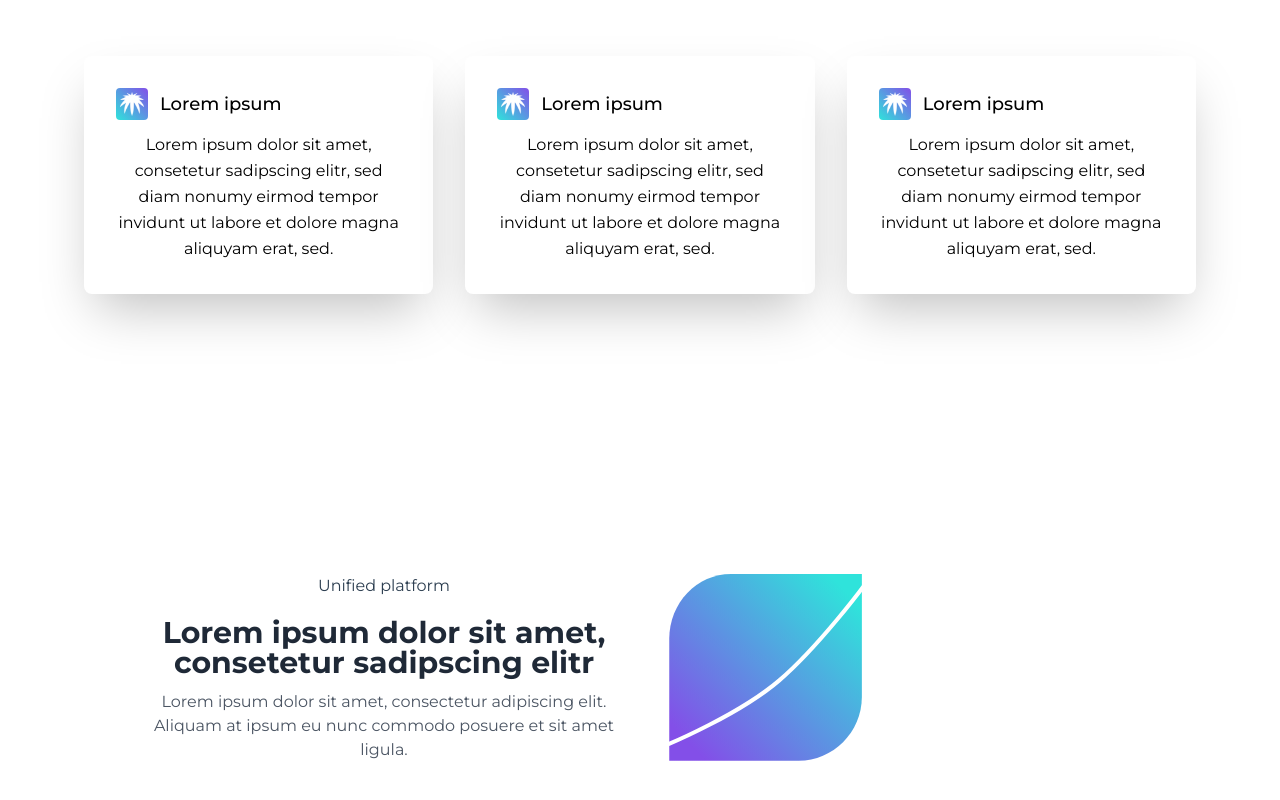
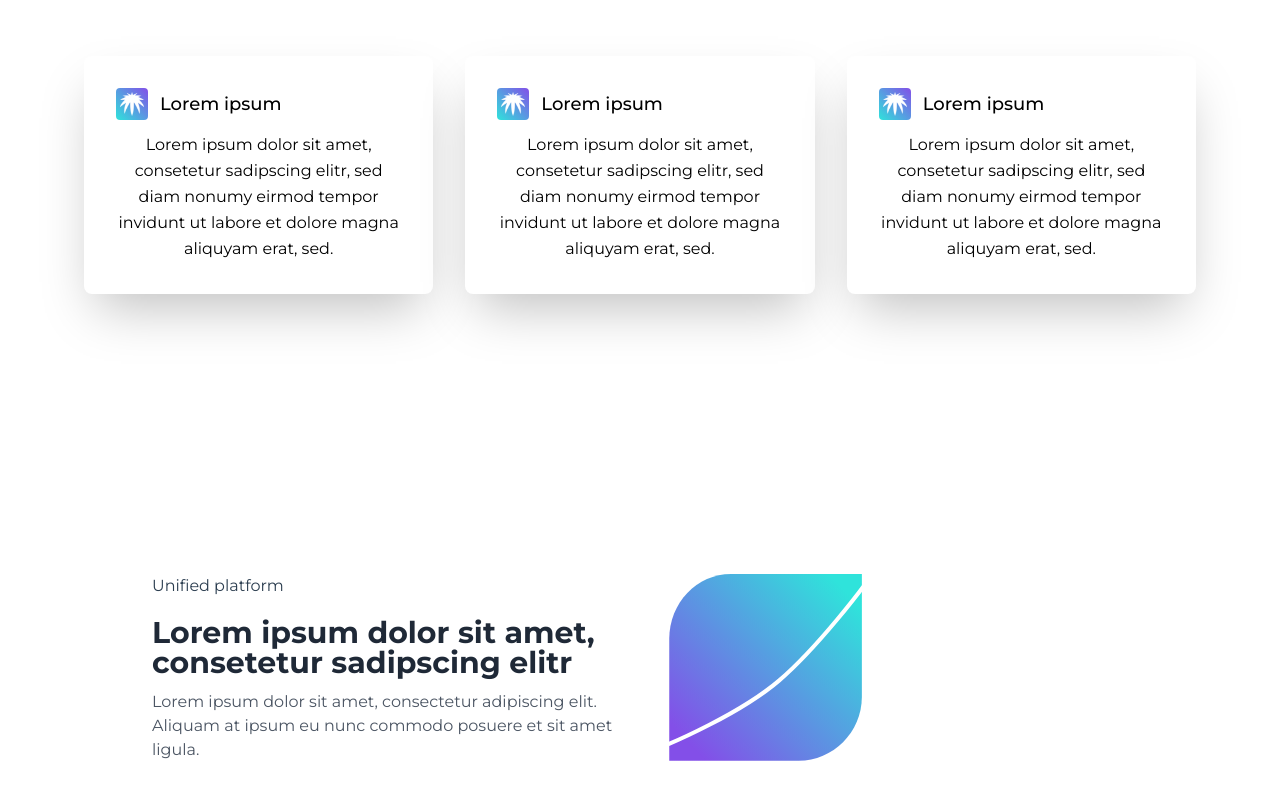
Before and after one commit to MahaaAlzahrani/takamol-hub-spa, a Vue app: page / in a window 1280 px wide. Shown: the part 1228-2028 px from the top of the page. Built offline with nearby package versions, Linux system fonts and the light colour scheme.

Commit message:
Add text-left to align unified texts section

```diff
--- a/src/components/home/UnifiedPlatform.vue
+++ b/src/components/home/UnifiedPlatform.vue
@@ -3,14 +3,14 @@
 		<div class="container max-w-5xl mx-auto m-8">
 			<div class="flex flex-wrap">
 				<div class="w-5/6 sm:w-1/2 p-6">
-					<h2 class="small-heading w400 w-full">Unified platform</h2>
+					<h2 class="w-full small-heading w400 text-left">Unified platform</h2>
 					<div class="w-full mb-4">
 						<div class="h-1 underline_header w-20 my-0 py-0"></div>
 					</div>
-					<h1 class="text-3xl text-gray-800 font-bold leading-none mb-3">
+					<h1 class="text-3xl text-gray-800 font-bold text-left leading-none mb-3">
 						Lorem ipsum dolor sit amet, consetetur sadipscing elitr
 					</h1>
-					<p class="text-gray-600 mb-8">
+					<p class="text-gray-600 text-left mb-8">
 						Lorem ipsum dolor sit amet, consectetur adipiscing elit. Aliquam
 						at ipsum eu nunc commodo posuere et sit amet ligula.
 						<br />
```
